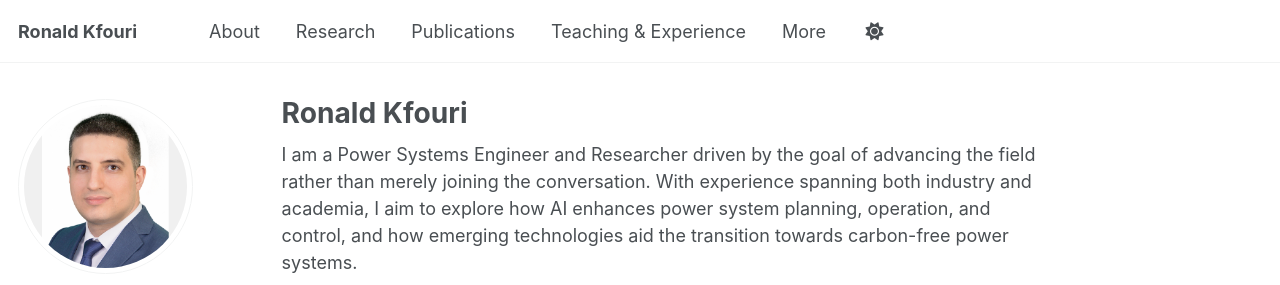
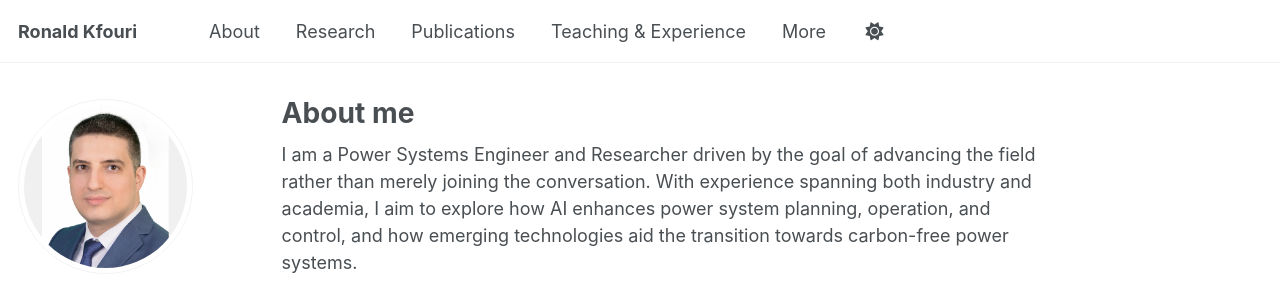
Before and after one commit to RonaldKfouri/RonaldKfouri.github.io, a Jekyll site: the page built from _pages/about.md, in a window 1280 px wide and 900 px high. Shown: the top 285 px of the window. Built offline with Jekyll 4.4.1, drawn with Linux system fonts in a browser that asks for light colours; some web fonts are replaced; a script that is not in the unit is left out.

Commit message:
Update about.md

```diff
--- a/_pages/about.md
+++ b/_pages/about.md
@@ -1,6 +1,6 @@
 ---
 permalink: /
-title: "Ronald Kfouri"
+title: "About me"
 author_profile: true
 redirect_from:
   - /about/
```
